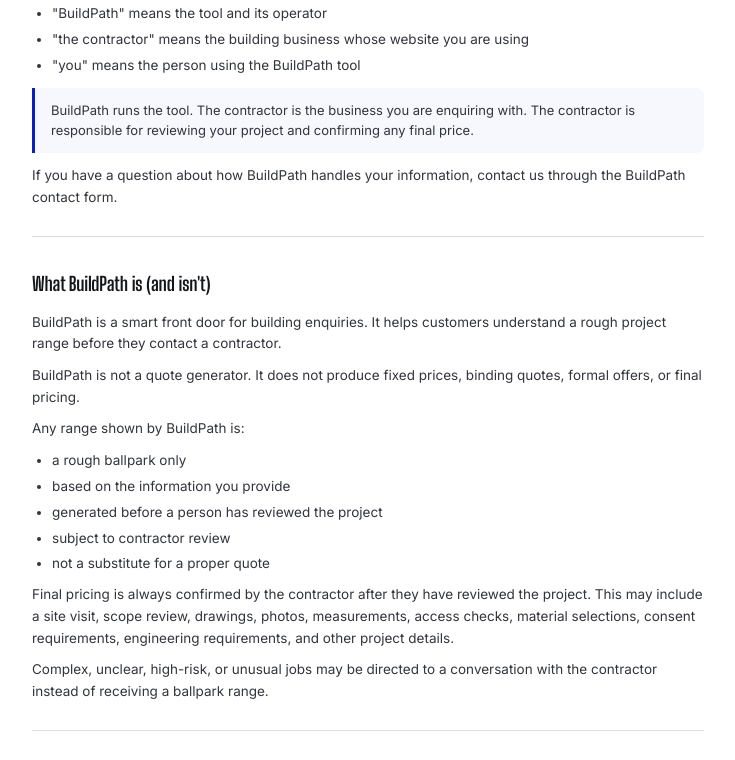
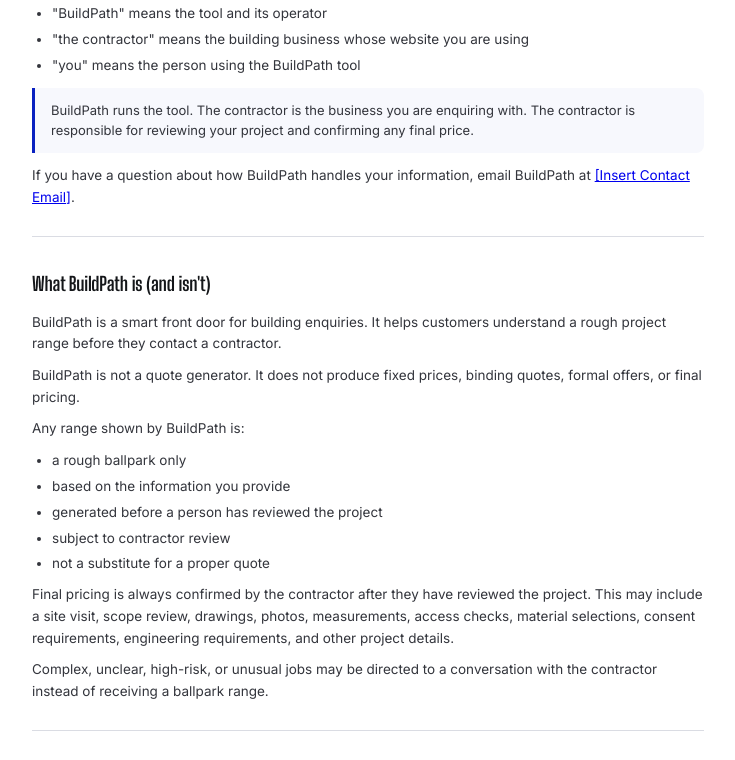
Before and after one commit to MikeMcF24/BuildPath, a plain HTML site: page terms-privacy.html in a window 1280 px wide. Shown: the part 894-1654 px from the top of the page, without its empty margins (272-1007 px from the left). Drawn offline with Linux system fonts and the light colour scheme.

Commit message:
Add files via upload

```diff
--- a/terms-privacy.html
+++ b/terms-privacy.html
@@ -1,4 +1,12 @@
 <!DOCTYPE html>
+<!--
+  LEGAL REVIEW NOTE: This page is written in plain English for a small
+  business pilot and covers the core protections BuildPath needs, but it
+  has not been reviewed by a lawyer. It should be reviewed by a qualified
+  lawyer before commercial rollout — particularly for NZ Privacy Act 2020
+  compliance, consumer law, and any other jurisdiction-specific requirements
+  once BuildPath is sold to contractors outside this pilot.
+-->
 <html lang="en">
 <head>
 <meta charset="utf-8">
@@ -272,7 +280,7 @@
       <li>"you" means the person using the BuildPath tool</li>
     </ul>
     <div class="callout">BuildPath runs the tool. The contractor is the business you are enquiring with. The contractor is responsible for reviewing your project and confirming any final price.</div>
-    <p>If you have a question about how BuildPath handles your information, contact us through the BuildPath contact form.</p>
+    <p>If you have a question about how BuildPath handles your information, email BuildPath at <a href="mailto:[Insert Contact Email]">[Insert Contact Email]</a>.</p>
   </section>
 
   <section class="policy-section" id="what-buildpath-is">
@@ -307,6 +315,7 @@
       <li>basic information about how the tool is used, such as selected job type or form pathway</li>
     </ul>
     <p>BuildPath uses this information to generate a ballpark range, show a project summary, and pass your enquiry to the relevant contractor if you choose to submit your details.</p>
+    <div class="callout">At the ballpark stage, you don't need to give an exact street address or other private identifying details &mdash; a general area (like a suburb or town) is enough to generate a range. Only share your exact address or more specific personal details once you choose to proceed and the contractor needs them, unless the contractor's own process requires it earlier.</div>
     <p>You do not need to create an account or login to use BuildPath.</p>
   </section>
 
@@ -355,7 +364,7 @@
     <p>Once your enquiry is sent to the contractor, the contractor is responsible for how they use, store, respond to, and follow up on the copy of information they receive. BuildPath remains responsible for any information it continues to hold or process within the BuildPath system.</p>
     <div class="callout">BuildPath sends the enquiry to the contractor. The contractor is responsible for reviewing the project, contacting you, confirming scope, and providing any final quote or pricing.</div>
     <p>BuildPath cannot delete, correct, or manage information held separately by the contractor. If your enquiry has already been sent to a contractor and you want them to update or delete their copy, you will need to contact that contractor directly.</p>
-    <p>If you are unsure who to contact, use the BuildPath contact form and we will point you in the right direction where we can.</p>
+    <p>If you are unsure who to contact, email BuildPath at <a href="mailto:[Insert Contact Email]">[Insert Contact Email]</a> and we will point you in the right direction where we can.</p>
   </section>
 
   <section class="policy-section" id="retention">
@@ -370,9 +379,9 @@
     <p>You may ask to access, correct, or delete personal information held by BuildPath.</p>
     <p>Who to contact depends on what your request relates to:</p>
     <ul class="policy-list">
-      <li>If your request is about information still held by BuildPath, contact us through the BuildPath contact form.</li>
+      <li>If your request is about information still held by BuildPath, email us at <a href="mailto:[Insert Contact Email]">[Insert Contact Email]</a>.</li>
       <li>If your request is about an enquiry that has already been sent to a contractor, contact that contractor directly.</li>
-      <li>If you are unsure who holds the information, contact BuildPath through the contact form and we will help direct your request where we can.</li>
+      <li>If you are unsure who holds the information, email BuildPath at <a href="mailto:[Insert Contact Email]">[Insert Contact Email]</a> and we will help direct your request where we can.</li>
     </ul>
     <p>BuildPath will respond within a reasonable timeframe.</p>
     <p>If you are not satisfied with our response to a privacy request, you may contact the Office of the Privacy Commissioner.</p>
@@ -469,9 +478,12 @@
     <p>Unless otherwise agreed in writing, BuildPath setup work may not begin until the required upfront payment or deposit has been received.</p>
   </section>
 
+  <!-- TODO: replace every instance of [Insert Contact Email] on this page with a
+       real, monitored contact email before this page goes live. There are 5
+       instances total, spread across the sections above and below. -->
   <section class="policy-section" id="contact">
     <h2>Contact us</h2>
-    <p>For questions about these terms, this privacy policy, or a request about your information, please contact BuildPath through the BuildPath contact form.</p>
+    <p>For questions about these terms, this privacy policy, or a request about your information, email BuildPath at <a href="mailto:[Insert Contact Email]">[Insert Contact Email]</a>.</p>
   </section>
 
   <footer>
```
